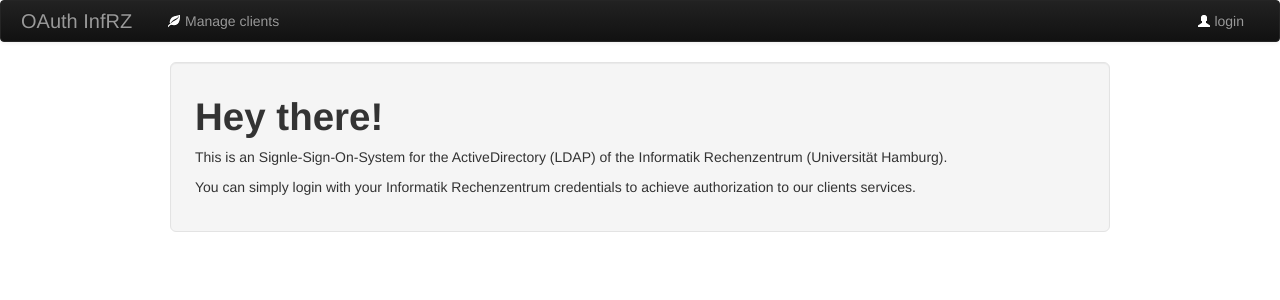
After one commit to Senci/oauth-infrz, a PHP site: template View/home.html.twig in a window 1280 px wide. The commit adds this page. Shown: the top 300 px of the page. Run offline with PHP 8.4, Linux system fonts and the light colour scheme; the template is opened without the code that fills it, so the values that code supplies are empty; some libraries are stand-ins or nearby versions.

Commit message:
wirtten home page

```diff
--- a/Control/Modules/IndexController.php
+++ b/Control/Modules/IndexController.php
@@ -8,7 +8,7 @@ class IndexController extends AbstractController
 {
     public function mainAction()
     {
-        $this->responseBuilder->buildLogin('http://www.google.de/');
+        $this->responseBuilder->buildHome();
     }
 
     /**
--- a/Control/Modules/LoginController.php
+++ b/Control/Modules/LoginController.php
@@ -11,7 +11,7 @@ class LoginController extends AbstractController
      */
     public function mainAction()
     {
-        $redirect = isset($_GET['redirect']) ? $_GET['redirect'] : '';
+        $redirect = isset($_GET['redirect']) ? $_GET['redirect'] : '%2F';
 
         $this->responseBuilder->buildLogin($redirect);
     }
@@ -27,7 +27,7 @@ class LoginController extends AbstractController
 
         $username     = isset($_POST['username']) ? $_POST['username'] : false;
         $password     = isset($_POST['password']) ? $_POST['password'] : false;
-        $redirect     = isset($_POST['redirect']) ? $_POST['redirect'] : '';
+        $redirect     = isset($_POST['redirect']) ? $_POST['redirect'] : '%2F';
 
         $user = $this->authFactory->signIn($username, $password);
         if (!$user) {
--- /dev/null
+++ b/View/home.html.twig
@@ -0,0 +1,11 @@
+{% extends "base.html.twig" %}
+
+{% block title %}Single-Sign-On-System for Informatik Rechenzentrum - Universität Hamburg{% endblock %}
+
+{% block content %}
+    <div class="well well-large">
+        <h1>Hey there!</h1>
+        <p>This is an Signle-Sign-On-System for the ActiveDirectory (LDAP) of the Informatik Rechenzentrum (Universität Hamburg).</p>
+        <p>You can simply login with your Informatik Rechenzentrum credentials to achieve authorization to our clients services.</p>
+    </div>
+{% endblock %}
```
Also changed, not shown: View/ResponseBuilder.php (+9 -0 lines).
